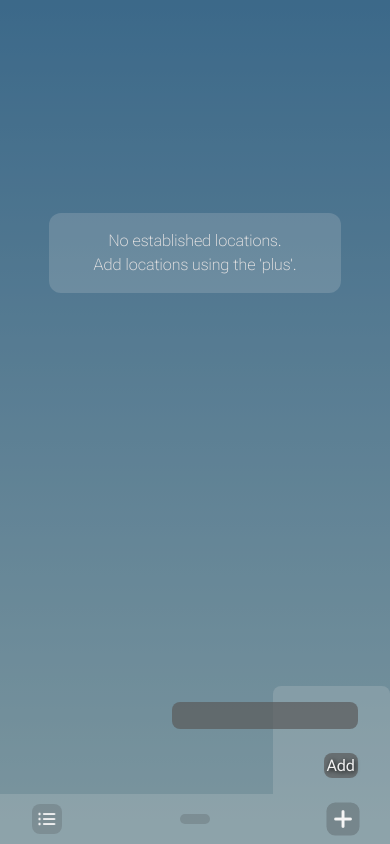
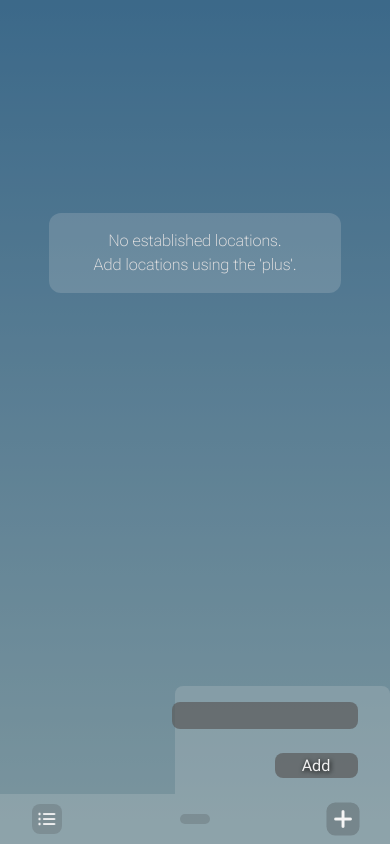
Before and after one commit to ethanm272/tides, a React (Vite) app: page / in a window 390 px wide. Both pictures are taken after a click on the button 343 px from the left and 819 px from the top of the page. Built offline with nearby package versions, Linux system fonts and the light colour scheme.

Commit message:
fix add location popup on mobile

```diff
--- a/src/Components/Footer/LocationPopUpMenu/LocationPopUpMenu.css
+++ b/src/Components/Footer/LocationPopUpMenu/LocationPopUpMenu.css
@@ -7,4 +7,5 @@
   border-top-left-radius: 0.5rem;
   border-top-right-radius: 0.5rem;
   width: 30vw;
+  min-width: 215px;
 }
```
